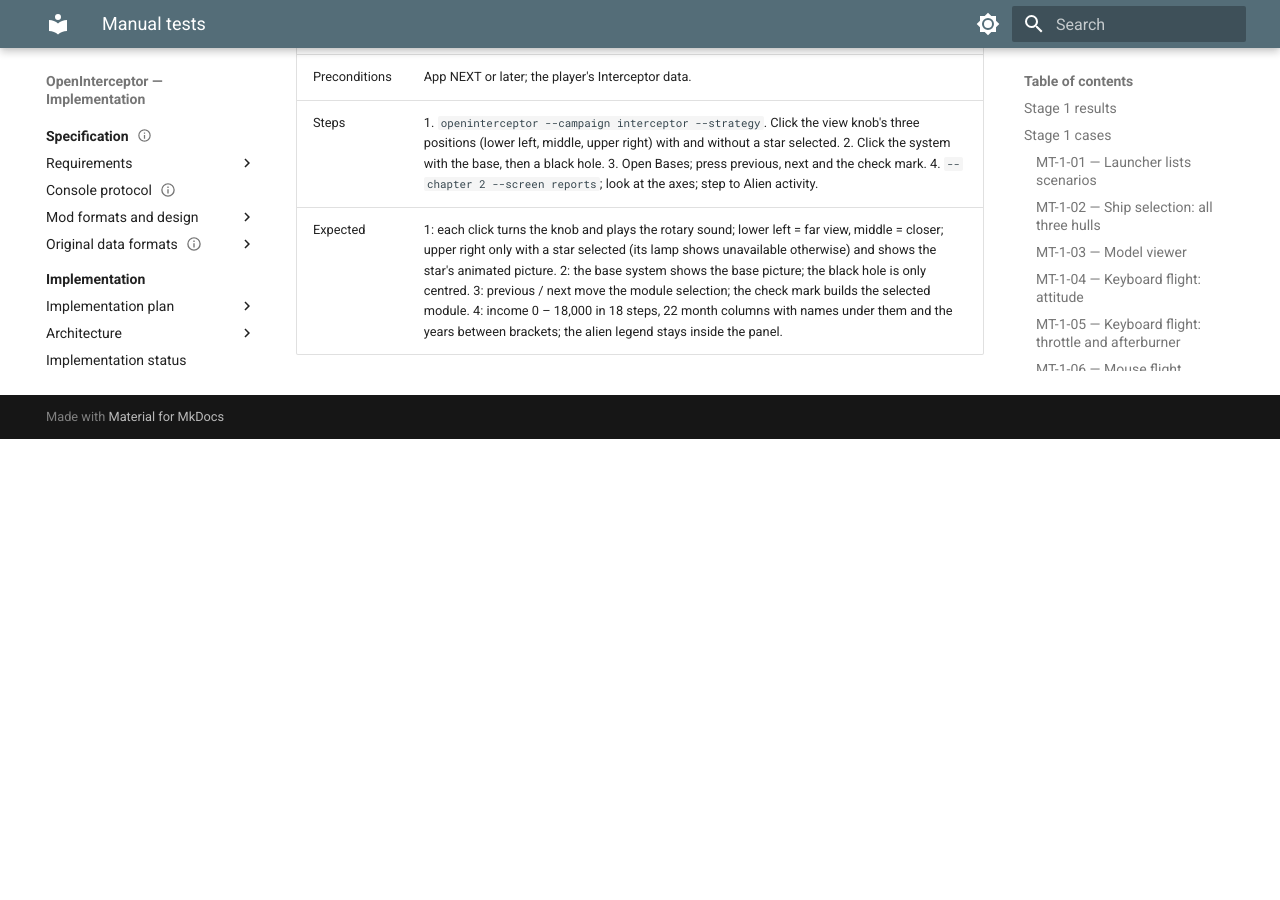
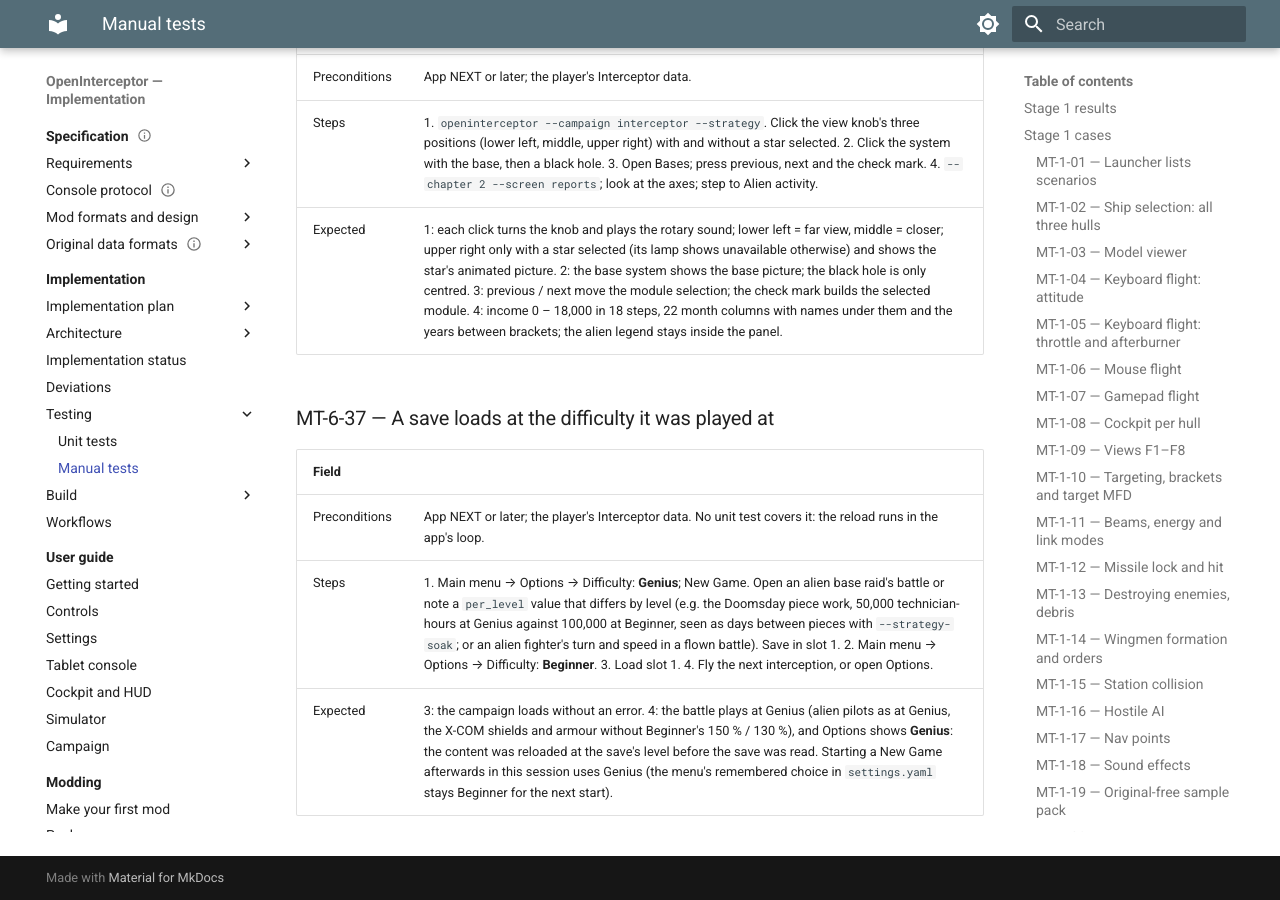
Before and after one commit to bbogovich/OpenInterceptor, an MkDocs documentation site: the page built from docs/implementation/testing/manual-tests.md, in a window 1280 px wide and 900 px high, scrolled down 136359 px. Built offline with MkDocs 1.6.1 and Material for MkDocs 9.7.7, drawn with Linux system fonts in a browser that asks for light colours; before the commit the page ends 136798 px from its top, so only the background shows below that.

Commit message:
Manual test MT-6-37: a save loads at its own difficulty (#139, app NEXT)
The app-side reload has no unit test; the per_level unit test now
checks values that differ by level.

Issue: #139

Co-Authored-By: Claude Opus 5.5 <noreply@anthropic.com>

```diff
--- a/docs/implementation/testing/manual-tests.md
+++ b/docs/implementation/testing/manual-tests.md
@@ -2416,3 +2416,11 @@ How to start: the launcher, or `--no-original` for the default campaign. Referen
 | Preconditions | App NEXT or later; the player's Interceptor data. |
 | Steps | 1. `openinterceptor --campaign interceptor --strategy`. Click the view knob's three positions (lower left, middle, upper right) with and without a star selected. 2. Click the system with the base, then a black hole. 3. Open Bases; press previous, next and the check mark. 4. `--chapter 2 --screen reports`; look at the axes; step to Alien activity. |
 | Expected | 1: each click turns the knob and plays the rotary sound; lower left = far view, middle = closer; upper right only with a star selected (its lamp shows unavailable otherwise) and shows the star's animated picture. 2: the base system shows the base picture; the black hole is only centred. 3: previous / next move the module selection; the check mark builds the selected module. 4: income 0 – 18,000 in 18 steps, 22 month columns with names under them and the years between brackets; the alien legend stays inside the panel. |
+
+### MT-6-37 — A save loads at the difficulty it was played at
+
+| Field | |
+|---|---|
+| Preconditions | App NEXT or later; the player's Interceptor data. No unit test covers it: the reload runs in the app's loop. |
+| Steps | 1. Main menu → Options → Difficulty: **Genius**; New Game. Open an alien base raid's battle or note a `per_level` value that differs by level (e.g. the Doomsday piece work, 50,000 technician-hours at Genius against 100,000 at Beginner, seen as days between pieces with `--strategy-soak`; or an alien fighter's turn and speed in a flown battle). Save in slot 1. 2. Main menu → Options → Difficulty: **Beginner**. 3. Load slot 1. 4. Fly the next interception, or open Options. |
+| Expected | 3: the campaign loads without an error. 4: the battle plays at Genius (alien pilots as at Genius, the X-COM shields and armour without Beginner's 150 % / 130 %), and Options shows **Genius**: the content was reloaded at the save's level before the save was read. Starting a New Game afterwards in this session uses Genius (the menu's remembered choice in `settings.yaml` stays Beginner for the next start). |
```
Also changed, not shown: docs/implementation/testing/unit-tests.md (+1 -1 lines).
